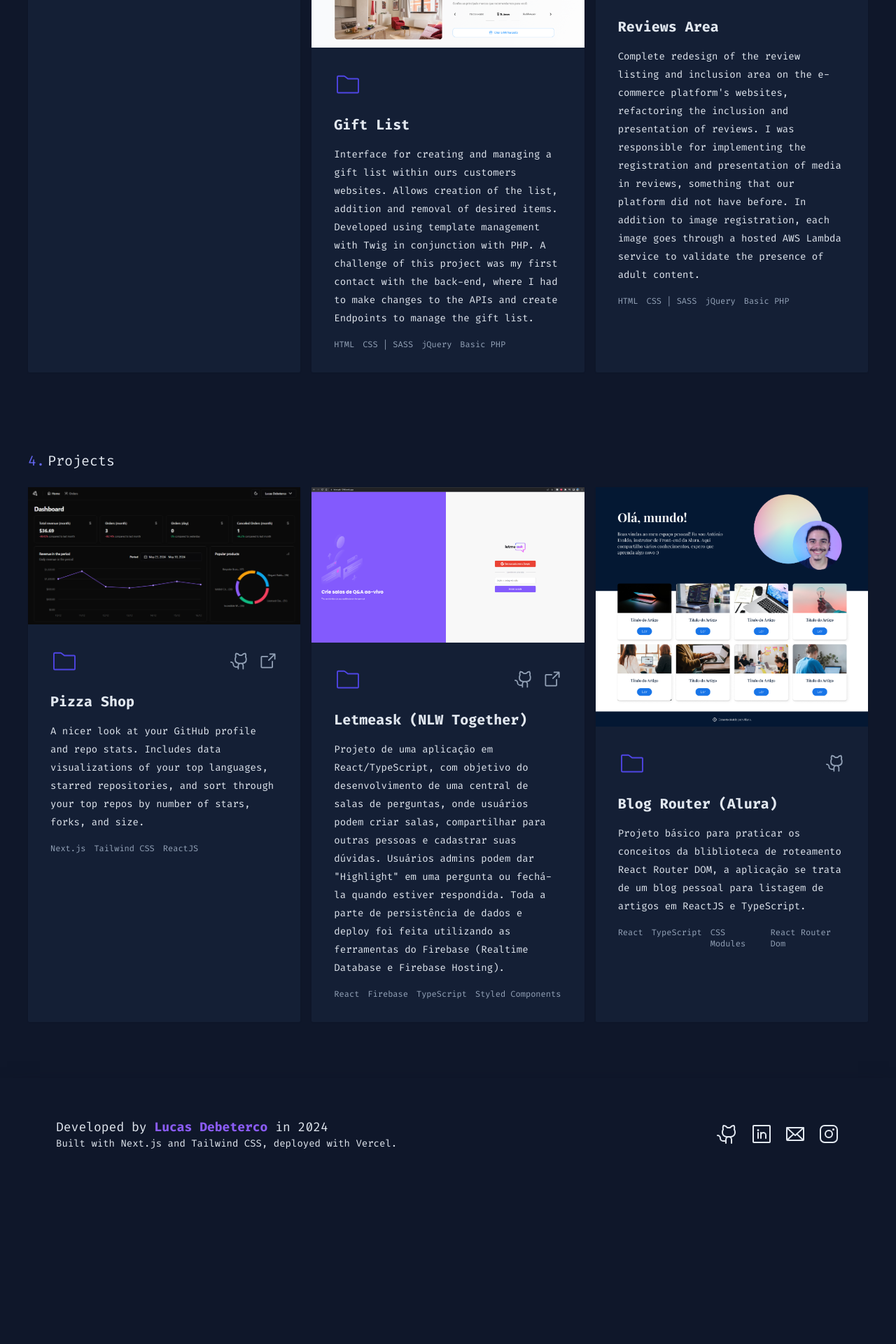
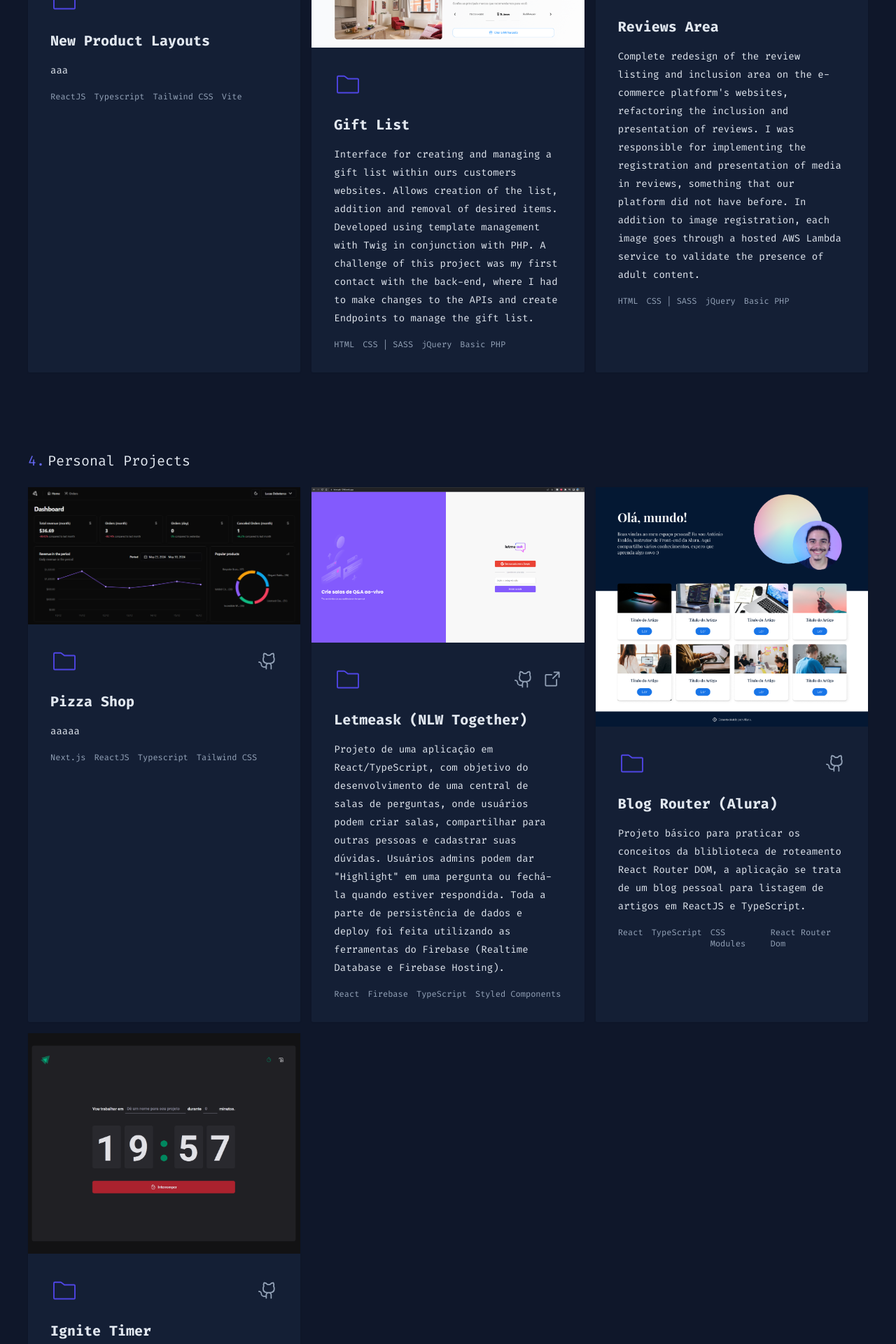
Before and after one commit to lucasdebeterco/lucasdebeterco-dev, a Next.js app: page / in a window 1280 px wide. Shown: the part 2800-4720 px from the top of the page at 70% size. Before the commit the page ends 4500 px from the top, so only its background shows below. Built offline with nearby package versions, Linux system fonts and the light colour scheme.

Commit message:
ignite timer

```diff
--- a/src/app/components/projects/data/personal-projects.ts
+++ b/src/app/components/projects/data/personal-projects.ts
@@ -1,17 +1,18 @@
 export const personalProjects = [
     {
         title: 'Pizza Shop',
-        description: 'A nicer look at your GitHub profile and repo stats. Includes data visualizations of your top languages, starred repositories, and sort through your top repos by number of stars, forks, and size.',
+        description: 'aaaaa',
         imageSrc: [
             '/personal-projects/pizza-shop/pizza-shop.png'
         ],
         imageAlt: 'Pizza Shop Project',
         githubLink: 'https://github.com/lucasdebeterco/pizza-shop',
-        productionLink: 'https://github.com/lucasdebeterco/pizza-shop',
+        productionLink: null,
         tools: [
             'Next.js',
-            'Tailwind CSS',
-            'ReactJS'
+            'ReactJS',
+            'Typescript',
+            'Tailwind CSS'
         ]
     },
     {
@@ -46,5 +47,24 @@ export const personalProjects = [
             'CSS Modules',
             'React Router Dom'
         ]
+    },
+    {
+        title: 'Ignite Timer',
+        description: 'Aplicação para gestão de tempo, permite criação de uma tarefa e contagem de tempo gasto no desenvolvimento de cada tarefa. A aplicação foi desenvolvida utilizando ReactJS e Styled Components. Neste projeto, utilizei biblotecas como Zod para validação de tipagens com base em schemas e o Immer para trabalhar com estados imutáveis de forma facilitada',
+        imageSrc: [
+            '/personal-projects/ignite-timer/task.png',
+            '/personal-projects/ignite-timer/task-list.png',
+        ],
+        imageAlt: 'Ignite Timer Project',
+        githubLink: 'https://github.com/lucasdebeterco/ignite-timer',
+        productionLink: null,
+        tools: [
+            'React',
+            'TypeScript',
+            'Styled Components',
+            'Zod',
+            'Immer',
+            'React Router Dom'
+        ]
     }
 ]
--- a/src/app/components/projects/data/professional-achievements.ts
+++ b/src/app/components/projects/data/professional-achievements.ts
@@ -20,16 +20,37 @@ export const professionalAchievements = [
         title: 'Design Central',
         description: 'Application developed to centralize legacy interfaces present on our e-commerce platform. This application was responsible for grouping plugin listing functionalities, page manipulation, additional code manipulation and general configurations. This functionality is currently used by approximately 2500 customers and the main tools used during development were ReactJS, React Query and TailwindCSS and Cypress for testing.',
         imageSrc: [],
+        imageAlt: 'Design Central Project',
+        githubLink: null,
+        productionLink: null,
+        tools: []
     },
     {
         title: 'Order View Interface',
         description: 'In this application, I created a complete interface for viewing orders received by our customers. This new interface replaced a legacy version and grouped information in one place. We currently have approximately 2100 of our customers using the new order view, this application has been in production for about a year and has received several positive feedbacks. The application was developed using ReactJS and TailwindCSS. One challenge I had in this project was managing the development of an API from scratch to provide data related to the order together with the back-end team.',
         imageSrc: [],
+        imageAlt: 'Order View Interface Project',
+        githubLink: null,
+        productionLink: null,
+        tools: []
     },
     {
         title: 'New Product Layouts',
-        description: '',
-        imageSrc: [],
+        description: 'aaa',
+        imageSrc: [
+            '/professional-achievements/product-layouts/modelo-12.png',
+            '/professional-achievements/product-layouts/modelo-11.png',
+            '/professional-achievements/product-layouts/modelo-10.png'
+        ],
+        imageAlt: 'New Product Layouts Project',
+        githubLink: null,
+        productionLink: null,
+        tools: [
+            'ReactJS',
+            'Typescript',
+            'Tailwind CSS',
+            'Vite',
+        ]
     },
     {
         title: 'Gift List',
--- a/src/app/components/projects/personal-projects.tsx
+++ b/src/app/components/projects/personal-projects.tsx
@@ -6,7 +6,7 @@ export function PersonalProjects() {
         <section id="projects-section" className="flex flex-col gap-6">
             <h2 id="projects-section-title" className="text-xl">
                 <span className="mr-1 text-indigo-500">4.</span>
-                Projects
+                Personal Projects
             </h2>
 
             <div className="grid grid-cols-3 gap-4">
```
Also changed, not shown: public/personal-projects/ignite-timer/task-list.png (added), public/personal-projects/ignite-timer/task.png (added).
